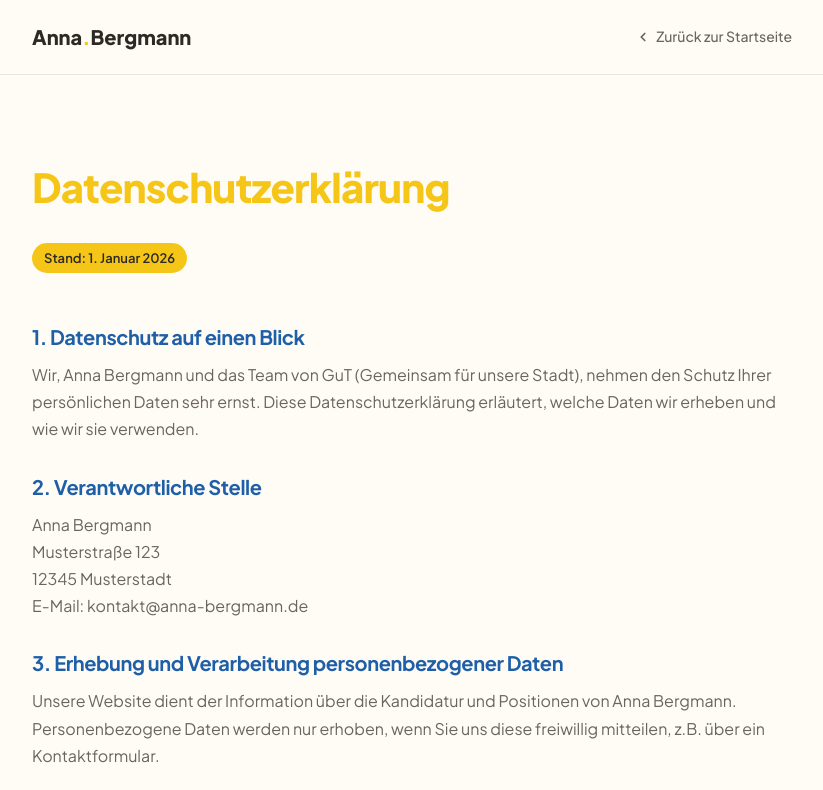
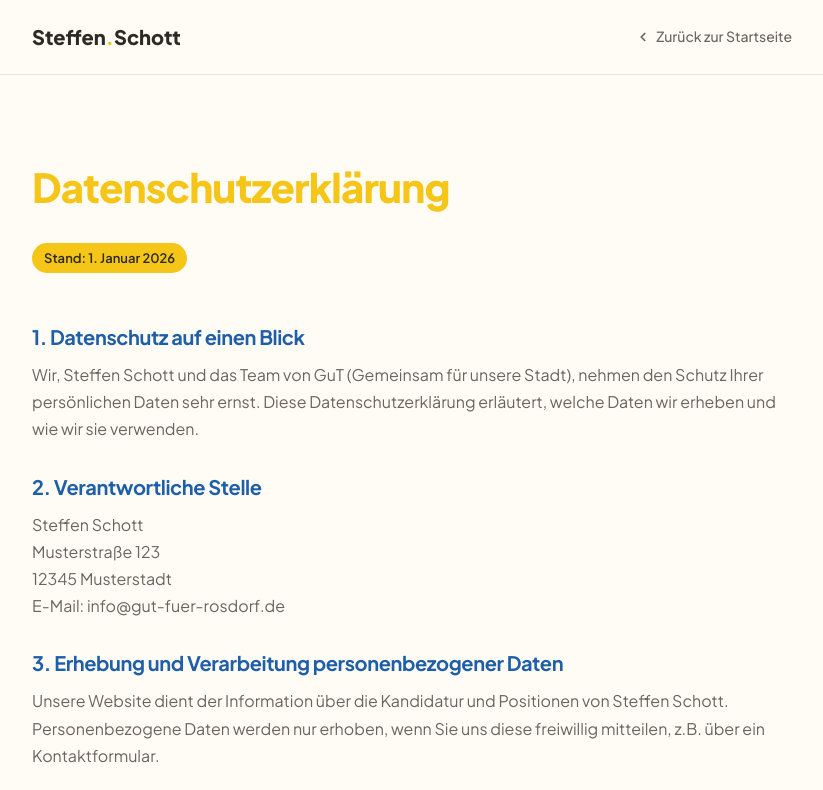
Before and after one commit to ganzcooler/gut-bm-website, a plain HTML site: page privacy-policy.html in a window 1280 px wide. Shown: the top 790 px of the page, without its empty margins (228-1051 px from the left). Drawn offline with Linux system fonts and the light colour scheme.

Commit message:
Change names in legal notice and privacy policy

```diff
--- a/privacy-policy.html
+++ b/privacy-policy.html
@@ -3,7 +3,7 @@
 <head>
     <meta charset="UTF-8">
     <meta name="viewport" content="width=device-width, initial-scale=1.0">
-    <title>Datenschutzerklärung | Anna Bergmann</title>
+    <title>Datenschutzerklärung | Steffen Schott</title>
     <link rel="preconnect" href="https://fonts.googleapis.com">
     <link rel="preconnect" href="https://fonts.gstatic.com" crossorigin>
     <link href="https://fonts.googleapis.com/css2?family=Plus+Jakarta+Sans:wght@400;500;600;700;800&display=swap" rel="stylesheet">
@@ -196,7 +196,7 @@
 <body>
     <header>
         <div class="container">
-            <a href="index.html" class="logo">Anna<span>.</span>Bergmann</a>
+            <a href="index.html" class="logo">Steffen<span>.</span>Schott</a>
             <a href="index.html" class="back-link">
                 <svg width="14" height="14" viewBox="0 0 16 16" fill="none"><path d="M10 12L6 8L10 4" stroke="currentColor" stroke-width="2" stroke-linecap="round" stroke-linejoin="round"/></svg>
                 Zurück zur Startseite
@@ -210,16 +210,16 @@
             <span class="last-updated">Stand: 1. Januar 2026</span>
 
             <h2>1. Datenschutz auf einen Blick</h2>
-            <p>Wir, Anna Bergmann und das Team von GuT (Gemeinsam für unsere Stadt), nehmen den Schutz Ihrer persönlichen Daten sehr ernst. Diese Datenschutzerklärung erläutert, welche Daten wir erheben und wie wir sie verwenden.</p>
+            <p>Wir, Steffen Schott und das Team von GuT (Gemeinsam für unsere Stadt), nehmen den Schutz Ihrer persönlichen Daten sehr ernst. Diese Datenschutzerklärung erläutert, welche Daten wir erheben und wie wir sie verwenden.</p>
 
             <h2>2. Verantwortliche Stelle</h2>
-            <p>Anna Bergmann<br>
+            <p>Steffen Schott<br>
             Musterstraße 123<br>
             12345 Musterstadt<br>
-            E-Mail: kontakt@anna-bergmann.de</p>
+            E-Mail: info@gut-fuer-rosdorf.de</p>
 
             <h2>3. Erhebung und Verarbeitung personenbezogener Daten</h2>
-            <p>Unsere Website dient der Information über die Kandidatur und Positionen von Anna Bergmann. Personenbezogene Daten werden nur erhoben, wenn Sie uns diese freiwillig mitteilen, z.B. über ein Kontaktformular.</p>
+            <p>Unsere Website dient der Information über die Kandidatur und Positionen von Steffen Schott. Personenbezogene Daten werden nur erhoben, wenn Sie uns diese freiwillig mitteilen, z.B. über ein Kontaktformular.</p>
 
             <h3>Kontaktformular</h3>
             <p>Wenn Sie uns über unser Kontaktformular schreiben, werden Ihre Angaben (Name, E-Mail-Adresse, Nachricht) zum Zweck der Bearbeitung Ihrer Anfrage gespeichert. Diese Daten werden ohne Ihre Einwilligung nicht an Dritte weitergegeben.</p>
@@ -250,13 +250,13 @@
 
             <h2>9. Kontakt</h2>
             <p>Bei Fragen zum Datenschutz können Sie uns unter folgender E-Mail-Adresse kontaktieren:<br>
-            datenschutz@anna-bergmann.de</p>
+            info@gut-fuer-rosdorf.de</p>
         </div>
     </main>
 
     <footer>
         <div class="container">
-            <p>© 2026 Anna Bergmann. Alle Rechte vorbehalten.</p>
+            <p>© 2026 Steffen Schott. Alle Rechte vorbehalten.</p>
             <div class="footer-links">
                 <a href="index.html">Startseite</a>
                 <a href="legal-notice.html">Impressum</a>
```
Also changed, not shown: legal-notice.html (+7 -7 lines).
